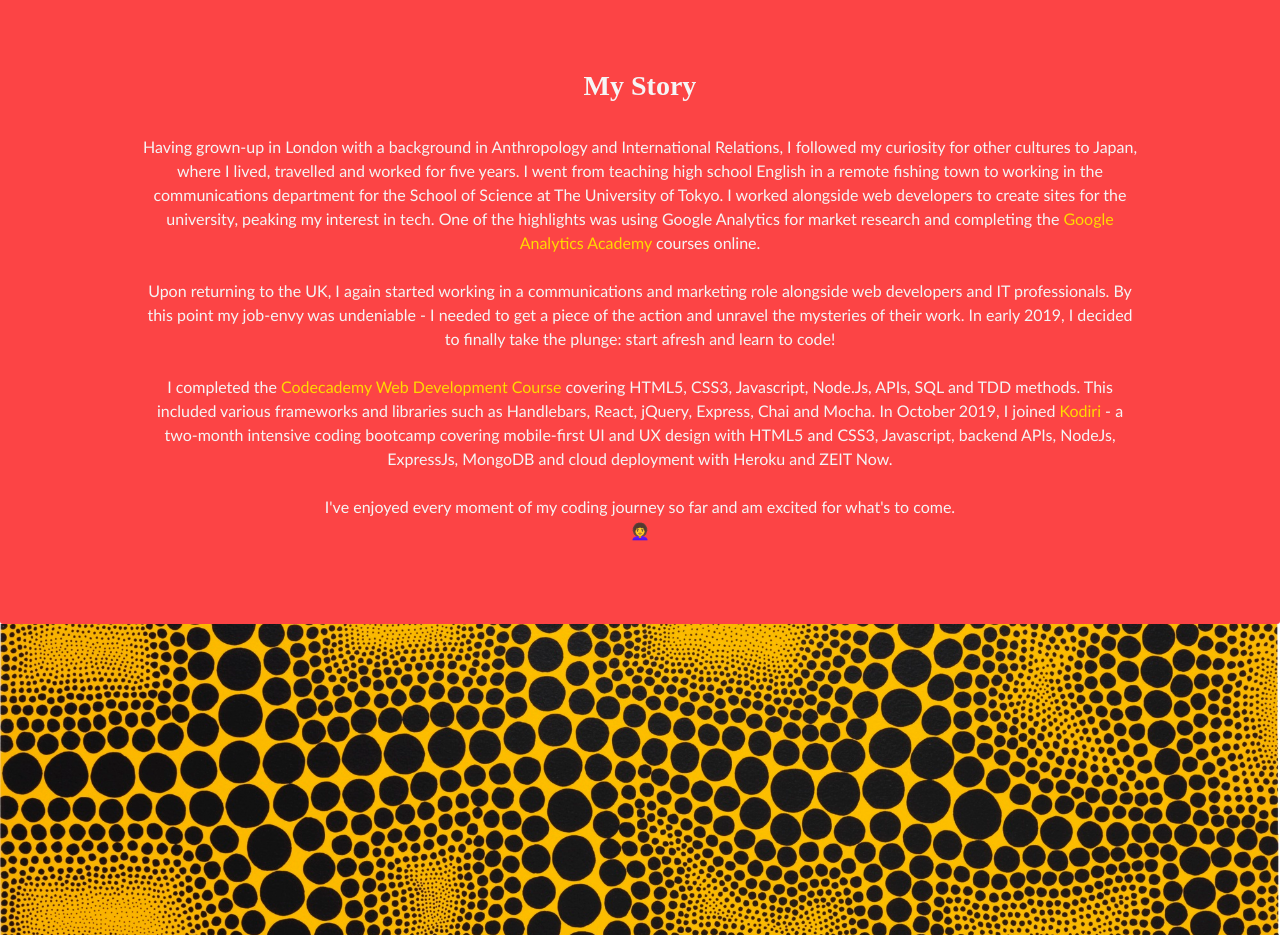
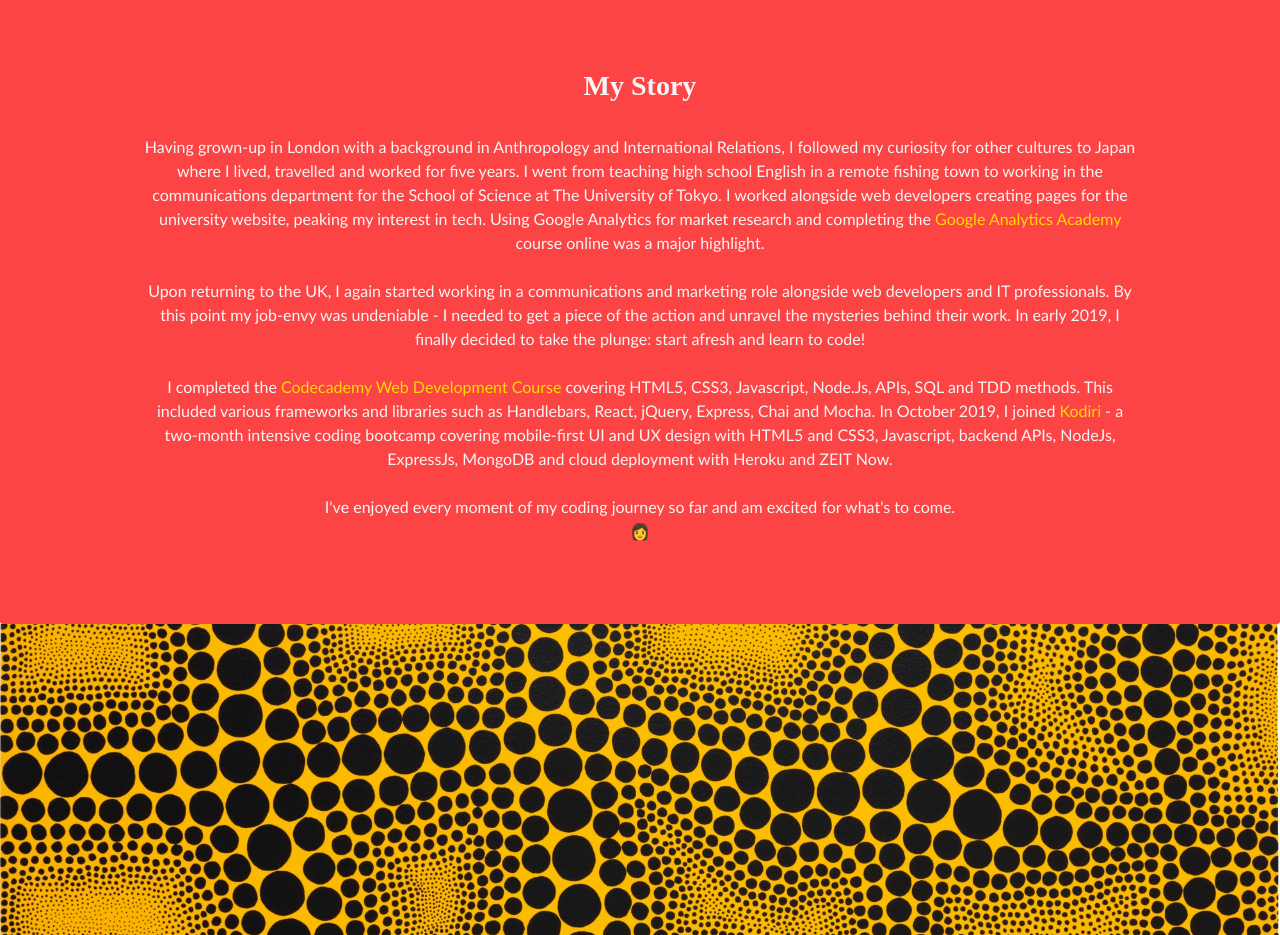
Before and after one commit to zarbar/portfolioReact, a React (Create React App) app: page / in a window 1280 px wide. Shown: the part 1120-2055 px from the top of the page. Built offline with nearby package versions, Linux system fonts and the light colour scheme; a web font is replaced by a local one.

Commit message:
about emoji

```diff
--- a/src/frontend/About/About.js
+++ b/src/frontend/About/About.js
@@ -27,14 +27,15 @@ export default function About() {
                 </div>
                 <h3>My Story</h3>
                 <p>
-                    Having grown-up in London with a background in Anthropology and International Relations, I followed my curiosity for other cultures to Japan, where I lived, travelled and worked for five years. I went from teaching high school English in a remote fishing town to working in the communications department for the School of Science at The University of Tokyo.
+                    Having grown-up in London with a background in Anthropology and International Relations, I followed my curiosity for other cultures to Japan where I lived, travelled and worked for five years. I went from teaching high school English in a remote fishing town to working in the communications department for the School of Science at The University of Tokyo.
 
-                    I worked alongside web developers to create sites for the university, peaking my interest in tech. One of the highlights was using Google Analytics for market research and completing the <a className='aboutAnchor' href='https://analytics.google.com/analytics/academy/' target='_blank' rel='noopener noreferrer'>Google Analytics Academy</a>  courses online.
+                    I worked alongside web developers creating pages for the university website, peaking my interest in tech. Using Google Analytics for market research and completing the <a className='aboutAnchor' href='https://analytics.google.com/analytics/academy/' target='_blank' rel='noopener noreferrer'>Google Analytics Academy</a>  course online was a major highlight.
                     <br /><br />
-                    Upon returning to the UK, I again started working in a communications and marketing role alongside web developers and IT professionals. By this point my job-envy was undeniable - I needed to get a piece of the action and unravel the mysteries of their work. In early 2019, I decided to finally take the plunge: start afresh and learn to code!
+                    Upon returning to the UK, I again started working in a communications and marketing role alongside web developers and IT professionals. By this point my job-envy was undeniable - I needed to get a piece of the action and unravel the mysteries behind their work. In early 2019, I finally decided to take the plunge: start afresh and learn to code!
                     <br /><br />
                     I completed the <a className='aboutAnchor' href='https://www.codecademy.com/learn/paths/web-development' target="_blank" rel="noopener noreferrer"> Codecademy Web Development Course</a> covering HTML5, CSS3, Javascript, Node.Js, APIs, SQL and TDD methods. This included various frameworks and libraries such as Handlebars, React, jQuery, Express, Chai and Mocha. In October 2019, I joined <a className='aboutAnchor' href='https://kodiri.com/bootcamp' target="_blank" rel="noopener noreferrer">Kodiri</a> - a two-month intensive coding bootcamp covering mobile-first UI and UX design with HTML5 and CSS3, Javascript, backend APIs, NodeJs, ExpressJs, MongoDB and cloud deployment with Heroku and ZEIT Now.
-                    <br /><br />I've enjoyed every moment of my coding journey so far and am excited for what's to come.<br />👩‍🦱
+                    <br /><br />I've enjoyed every moment of my coding journey so far and am excited for what's to come.<br />
+                    &#128105;
             </p>
             </div>
         </div>
```
